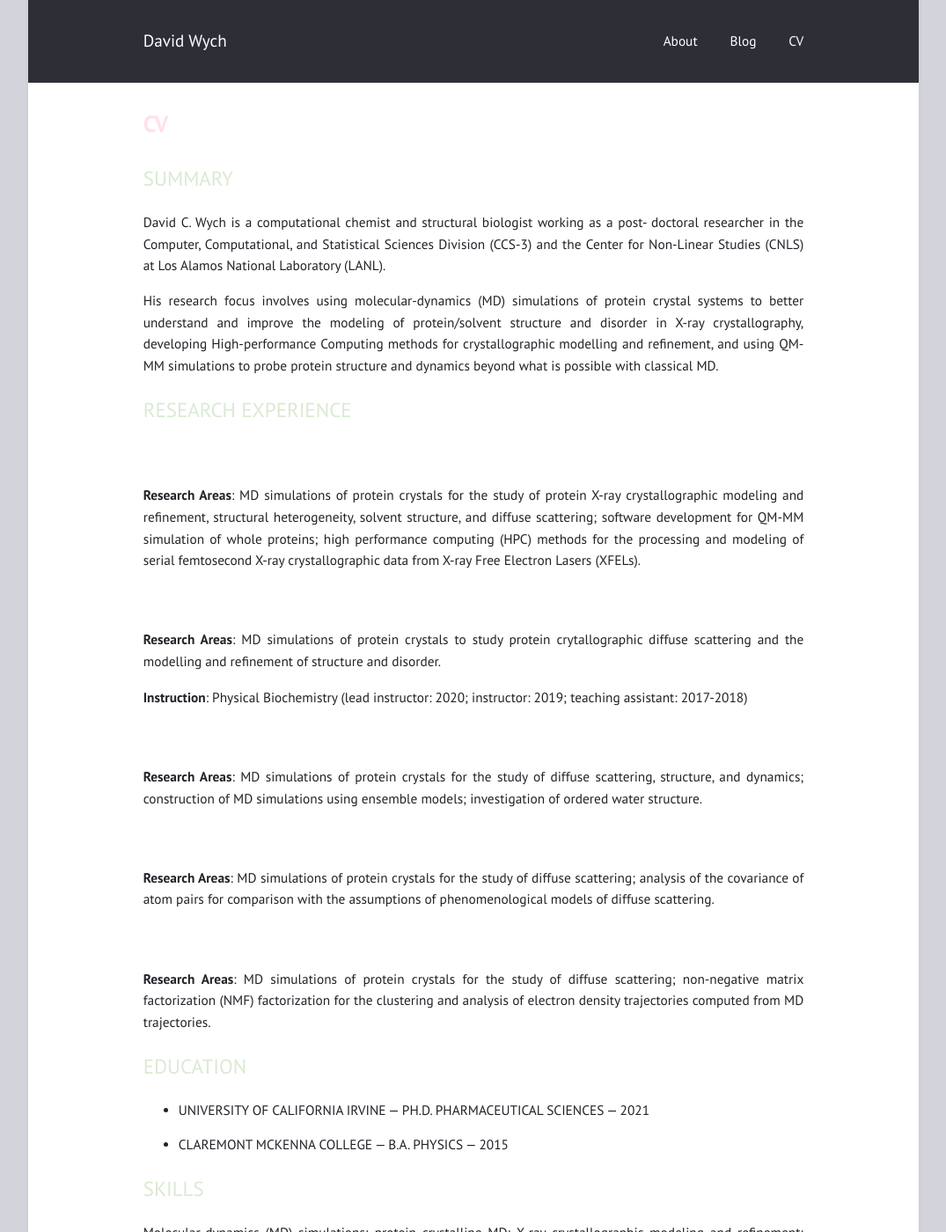
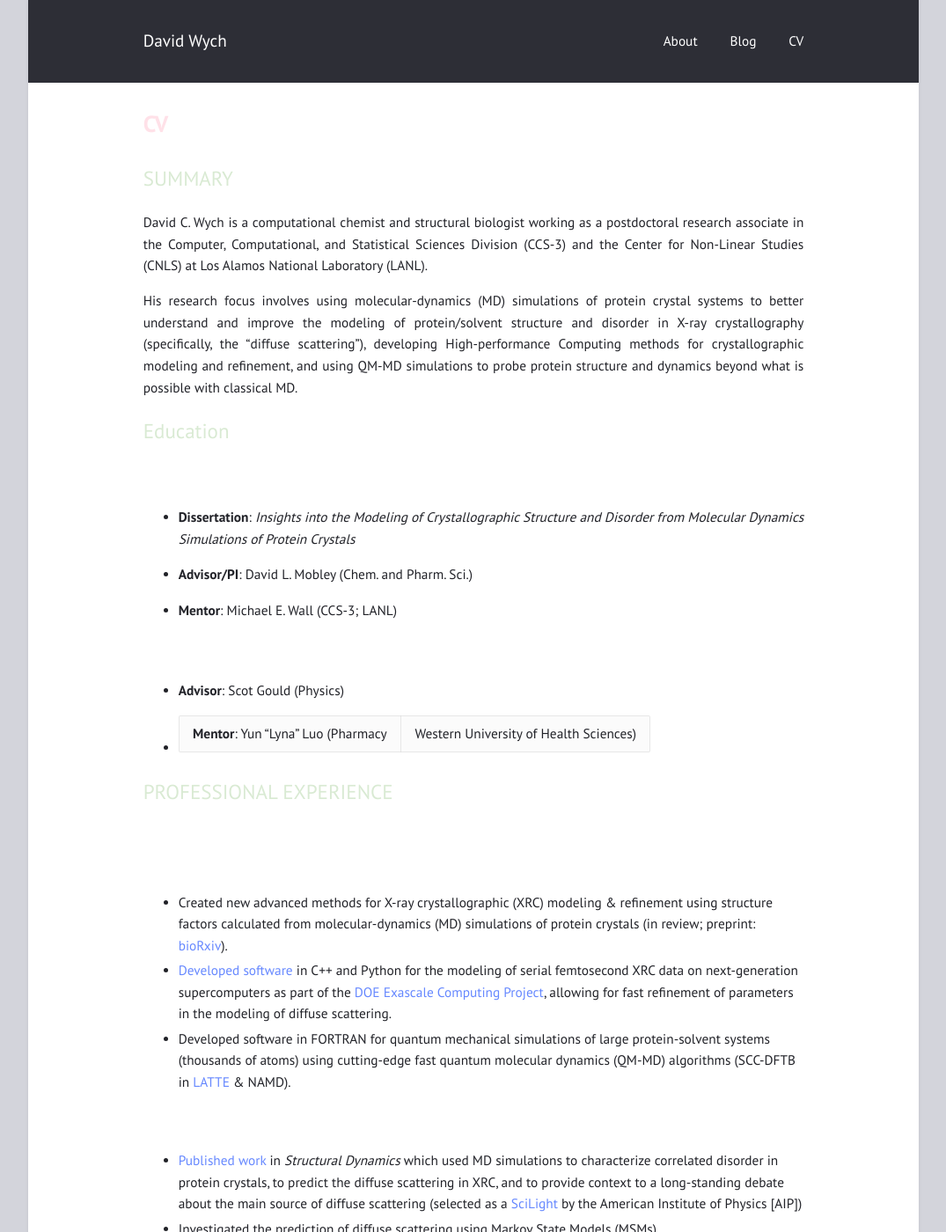
Before and after one commit to davidwych/davidwych.github.io, a Jekyll site: the page built from CV.md, in a window 1280 px wide and 1400 px high. Shown: the whole window at 88% size, without its empty margins (102-1177 px from the left). Built offline with Jekyll 4.4.1, drawn with Linux system fonts in a browser that asks for light colours; some of the changed text lies outside the part shown.

Commit message:
updating CV

```diff
--- a/CV.md
+++ b/CV.md
@@ -5,67 +5,238 @@ layout: page
 
 ## SUMMARY
 
-David C. Wych is a computational chemist and structural biologist working as a post- doctoral researcher in the Computer, Computational, and Statistical Sciences Division (CCS-3) and the Center for Non-Linear Studies (CNLS) at Los Alamos National Laboratory (LANL).
+David C. Wych is a computational chemist and structural biologist working as a postdoctoral research associate in the Computer, Computational, and Statistical Sciences Division (CCS-3) and the Center for Non-Linear Studies (CNLS) at Los Alamos National Laboratory (LANL).
 
-His research focus involves using molecular-dynamics (MD) simulations of protein crystal systems to better understand and improve the modeling of protein/solvent structure and disorder in X-ray crystallography, developing High-performance Computing methods for crystallographic modelling and refinement, and using QM-MM simulations to probe protein structure and dynamics beyond what is possible with classical MD.
+His research focus involves using molecular-dynamics (MD) simulations of protein crystal systems to better understand and improve the modeling of protein/solvent structure and disorder in X-ray crystallography (specifically, the "diffuse scattering"), developing High-performance Computing methods for crystallographic modeling and refinement, and using QM-MD simulations to probe protein structure and dynamics beyond what is possible with classical MD.
 
-## RESEARCH EXPERIENCE
+## Education
 
-### Post-doctoral Researcher -- LANL -- 2021-present
-**Research Areas**: MD simulations of protein crystals for the study of protein X-ray crystallographic modeling and refinement, structural heterogeneity, solvent structure, and diffuse scattering; software development for QM-MM simulation of whole proteins; high performance computing (HPC) methods for the processing and modeling of serial femtosecond X-ray crystallographic data from X-ray Free Electron Lasers (XFELs).
+### Ph.D. -- Pharmaceutical Sciences -- University of California, Irvine -- 2021
 
-### Graduate Student Researcher -- UCI -- 2016-2021
+- **Dissertation**: _Insights into the Modeling of Crystallographic Structure and Disorder from Molecular Dynamics Simulations of Protein Crystals_
 
-**Research Areas**: MD simulations of protein crystals to study protein crytallographic diffuse scattering and the modelling and refinement of structure and disorder.
+- **Advisor/PI**: David L. Mobley (Chem. and Pharm. Sci.)
 
-**Instruction**: Physical Biochemistry (lead instructor: 2020; instructor: 2019; teaching assistant: 2017-2018)
+- **Mentor**: Michael E. Wall (CCS-3; LANL)
 
-### CNLS Virtual Summer Intern -- LANL -- Summer 2020
+### B.A. -- Physics -- Claremont McKenna College (CMC) -- 2015
 
-**Research Areas**: MD simulations of protein crystals for the study of diffuse scattering, structure, and dynamics; construction of MD simulations using ensemble models; investigation of ordered water structure.
+- **Advisor**: Scot Gould (Physics)
 
-### Graduate Student Assistant — LANL — Winter-Fall 2019
+- **Mentor**: Yun "Lyna" Luo (Pharmacy | Western University of Health Sciences)
 
-**Research Areas**: MD simulations of protein crystals for the study of diffuse scattering; analysis of the covariance of atom pairs for comparison with the assumptions of phenomenological models of diffuse scattering.
+## PROFESSIONAL EXPERIENCE
 
-### Applied Machine Learning Summer Fellow — LANL — Summer 2018
+### Post-doctoral Researcher -- LANL -- Computer, Computational and Statistical Sciences Division (CCS-3) and the Center for Non-linear Studies (CNLS) -- 2021-present
+- Created new advanced methods for X-ray crystallographic (XRC) modeling & refinement using structure factors calculated from molecular-dynamics (MD) simulations of protein crystals (in review; preprint: [bioRxiv](https://www.biorxiv.org/content/10.1101/2022.04.04.486986v1)).
+- [Developed software](https://github.com/cctbx/cctbx_project/pull/785) in C++ and Python for the modeling of serial femtosecond XRC data on next-generation supercomputers as part of the [DOE Exascale Computing Project](https://www.exascaleproject.org), allowing for fast refinement of parameters in the modeling of diffuse scattering.
+- Developed software in FORTRAN for quantum mechanical simulations of large protein-solvent systems (thousands of atoms) using cutting-edge fast quantum molecular dynamics (QM-MD) algorithms (SCC-DFTB in [LATTE](https://github.com/lanl/LATTE) & NAMD).
 
-**Research Areas**: MD simulations of protein crystals for the study of diffuse scattering; non-negative matrix factorization (NMF) factorization for the clustering and analysis of electron density trajectories computed from MD trajectories.
+### Graduate Student Researcher -- UCI -- Pharmaceutical Sciences -- 2016-2021
 
-## EDUCATION
+- [Published work](https://aca.scitation.org/doi/10.1063/1.5132692) in *Structural Dynamics* which used MD simulations to characterize correlated disorder in protein crystals, to predict the diffuse scattering in XRC, and to provide context to a long-standing debate about the main source of diffuse scattering (selected as a [SciLight](https://aip.scitation.org/doi/10.1063/10.0000388) by the American Institute of Physics [AIP])
+- Investigated the prediction of diffuse scattering using Markov State Models (MSMs)
+- Developed methods for improving structural modeling and refinement in XRC with structure factors calculated from MD simulations of protein crystals.
 
-- UNIVERSITY OF CALIFORNIA IRVINE — PH.D. PHARMACEUTICAL SCIENCES — 2021
+### Virtual Summer Intern -- LANL -- CNLS -- Summer 2020
 
-- CLAREMONT MCKENNA COLLEGE — B.A. PHYSICS — 2015
+- Prepared, ran, and analyzed MD simulations of protein crystals, studying the effect of restraint strength on the prediction of avg. structure and harmonic disorder (B-factors).
 
-## SKILLS
+### Graduate Student Assistant -- LANL -- CCS-3 -- Winter-Fall 2019
 
-Molecular-dynamics (MD) simulations; protein crystalline MD; X-ray crystallographic modeling and refinement; software development for analysis of molecular-dynamics and crystallographic data on high-performance computing (HPC) platforms; software development for QM-MM simulation of proteins.
+- Prepared, ran, and analyzed MD simulations, characterizing the nature of correlated disorder in protein crystals, and predicting diffuse scattering in XRC.
 
-**Expertise in**: GROMACS, AMBER, Python, NumPy, SciPy, cctbx, ccp4, phenix, bash/slurm scripting
+### Professional Tutor -- Revolution Prep
 
-**Proficient in**: C(++), SciKit-Learn, Pandas, Matlab
+- One-on-one remote SAT/ACT, Physics, Chemistry, Mathematics, and Biology tutoring for high school and college students.
+
+## TEACHING EXPERIENCE
+
+### Course Instructor:
+**Physical Biochemistry** (300-level, Pharm. Sci.) – UCI – Fall 2020 – Virtual (COVID19)
+- Created original course content (homework and exams)
+- Remote course administration and instruction through Canvas and Zoom
+- Evaluations (overall performance, n=35):
+  - mean: 3.89/4; std. dev.: 0.28; median: 4; mode: 4.
+
+**Physical Biochemistry** (300-level, Pharm. Sci.) – UCI – Fall 2019 – In Person
+  - Performed a full re-write of the course curriculum (lecture slides and notes, homework, and exams)
+  - Evaluations (overall performance, n=60):
+  - mean: 3.77/4; std. dev. 0.42; median: 4; mode: 4.
+
+Course description and responsibilities:
+  - Upper-level Pharm. Sci. degree course (PHARMSCI 171): biochemistry studied from a physics-centered perspective, using Thermodynamics and Statistical Mechanics, Chemical Kinetics, and Quantum Mechanics; the only physics-based, and most math-heavy course among the degree requirements.
+  - Class size: 100-120 students
+  - Recorded, edited and published lectures twice weekly and released lecture notes for each
+  - Open office hours twice weekly, and one-on-one/group if needed
+  - Managed two TAs
+  - Handled all administrative tasks (emails, grading, reporting, etc.)
+  - Full Instructor Evaluations/Comments available upon request
+
+### Teaching Assistant:
+**Physical Biochemistry** (PHARMSCI 171) – 2018
+- Served as supplementary instructor twice weekly (20-30 students)
+
+**Introductory Chemistry Laboratory** (CHEM 1L) – 2017
+- Served as instructor for laboratory requirement for introductory chemistry (25 students)
+
+### Professional Tutor:
+**Revolution Prep** – 2015 - 2016
+- One-on-one remote tutor for 10-20 students at a time (rolling turnover) for SAT/ACT, and high-school Physics, Chemistry, Biology, and Mathematics.
+
+### Course Tutor:
+**Scripps College** – 2014 - 2015
+- Calculus I - III and Differential Equations
+
+**Keck Science Department of the Claremont Colleges** – 2013 - 2015
+- Physics (all major-required courses)
+
 
 ## PUBLICATIONS
 
-- Wych, D. C., Aoto, P. C., Vu, L., Wolff, A. M., Mobley, D. L., Fraser, J. S., Taylor, S.S., & Wall, M. E. (2022). "Molecular-Dynamics Simulation Methods for Macromolecular Crystallography". *bioRxiv*. [preprint]
+### Peer-reviewed Publications
 
-- Ge, Y., Wych, D. C., Samways, M. L., Wall, M. E., Essex, J. W., & Mobley, D. L. (2022). "Enhancing Sampling of Water Rehydration on Ligand Binding: A Comparison of Techniques." *Journal of Chemical Theory and Computation*, 18(3), 1359-1381.
+- [Ge, Y., **Wych, D. C.**, Samways, M. L., Wall, M. E., Essex, J. W., & Mobley, D. L. (2022). "Enhancing Sampling of Water Rehydration on Ligand Binding: A Comparison of Techniques." *Journal of Chemical Theory and Computation*, 18(3), 1359-1381.](https://pubs.acs.org/doi/10.1021/acs.jctc.1c00590)
 
-- Wych, D. C. (2021). "Insights Into the Modeling of Crystallographic Structure and Disorder from Molecular Dynamics Simulations of Protein Crystals." University of California, Irvine. [Dissertation]
+- [**Wych, D. C.**, Fraser, J. S., Mobley, D. L., & Wall, M. E. (2019). "Liquid-like and rigid-body motions in molecular-dynamics simulations of a crystalline protein." *Structural Dynamics*, 6(6), 064704. [Selected as a Feature Article by the Editors of Structural Dynamics, and a SciLight by the AIP]](https://aca.scitation.org/doi/10.1063/1.5132692)
 
-- Wych, D. C., Fraser, J. S., Mobley, D. L., & Wall, M. E. (2019). "Liquid-like and rigid-body motions in molecular-dynamics simulations of a crystalline protein." *Structural Dynamics*, 6(6), 064704. [Selected as a Feature Article by the Editors of Structural Dynamics, and a SciLight by the AIP]
+### Pre-print and in-review
 
-## INVITED PRESENTATIONS
+- Wych, D. C., Aoto, P. C., Vu, L., Wolff, A. M., Mobley, D. L., Fraser, J. S., Taylor, S.S., & Wall, M. E. (2022). "Molecular-Dynamics Simulation Methods for Macromolecular Crystallography". In review. [Preprint on the *bioRxiv*.](https://doi.org/10.1101/2022.04.04.486986)
 
-- 57th Course of the Erice International School of Crystallography — Diffuse Scattering: The Crystallography of Dynamics, Defects, and Disorder
+- Doyle, M., Bhowmick, A., Wych, D.C., Lassalle, L., Simon, P., Holton, J., Sauter, N.K., Yachandra, V.K., Kern, J.F., Yano, J., Wall, M.E. “Molecular dynamics simulations of Photosystem II crystals combined with time resolved XFEL serial crystallography.” *Preprint coming soon to the bioRxiv*.
 
-    - **Lecture**: “Analysis of Molecular Dynamics Simulations of Protein Crystals”
+## HONORS AND AWARDS
 
-    - **Workshops**: Preparation of Crystalline Molecular Dynamics Simulations, Analysis of MD Simulations of Protein Crystals for the study of Diffuse Scattering
+### CNLS Postdoctoral Fellowship -- LANL -- 2021
+- Competitive fellowship funding 50% time, allowing for continuation of graduate work in LANLs most collaborative, interdisciplinary division, and for exposure to the cutting edge in a wide variety of fields, from quantum information and machine learning to microbiology, genomics, and petroleum engineering.
 
-- "Molecular Dynamics Simulation Methods for Macromolecular Crystallography”. OpenEye CUP XXI. March, 2022.
+### Applied Machine Learning Summer Fellowship -- LANL -- 2018
+- Applied Non-negative Matrix Factorization (NMF) to trajectories of three-dimensional electron density calculated from molecular dynamics (MD) simulations to isolate the structural/dynamical features important to the prediction of diffuse scattering.
 
-- “Molecular Dynamics Simulations of Protein X-ray Crystallographic Diffuse Scattering”. American Crystallographic Association (ACA) Annual Meeting, 2019. July, 2019.
 
-- “Non-negative Matrix Factorization for Structural Dynamics and Clustering of Electron Density Trajectories”. Applied Machine Learning Summer Fellowship Presentation Series. August, 2018.
+## PROFESSIONAL ACTIVITIES AND AFFILIATIONS
+
+**Invited Lecturer and Workshop Leader/Organizer** at the 57th Course of the Erice International School of Crystallography on Diffuse Scattering: the crystallography of dynamics, defects, and disorder. (2022)
+- Lecture:
+  - Analysis of Molecular Dynamics Simulations of Protein Crystals
+- Workshops:
+  - Molecular Dynamics Simulations of Bio-molecular Crystals: System Preparation
+  - Molecular Dynamics Simulations of Bio-molecular Crystals: Analysis
+
+**Reviewer** for the Journal of Chemical Informatics and Modeling (JCIM) (2022)
+
+Member of the American Chemical Society (ACS), Biophysical Society (BPS), and American Crystallographic Association (ACA) (since 2019)
+
+## COMPUTATIONAL EXPERTISE
+
+<table style="display: inline-table; vertical-align: middle">
+  <tbody><tr>
+    <td><p>
+      &sdot; GROMACS (9 yrs.)
+    </p></td>
+    <td><p>
+      &sdot; AMBER (9 yrs.)
+    </p></td>
+    <td><p>
+      &sdot; CHARMM (2 yrs.)
+    </p></td>
+    <td><p>
+      &sdot; NAMD (1 yr.)
+    </p></td>
+    <td><p>
+      &sdot; LATTE (1 yr.)
+    </p></td>
+  </tr><tr>
+    <td><p>
+      &sdot; OpenEye toolkits
+    </p></td>
+    <td><p>
+      &sdot; MDTraj
+    </p></td>
+    <td><p>
+      &sdot; ParmEd
+    </p></td>
+    <td><p>
+      &sdot; PyEMMA
+    </p></td>
+    <td><p>
+      &sdot; ChimeraX
+    </p></td>
+  </tr><tr>
+    <td><p>
+      &sdot; PyMOL
+    </p></td>
+    <td><p>
+      &sdot; VMD
+    </p></td>
+    <td><p>
+      &sdot; cctbx (4 yrs.)
+    </p></td>
+    <td><p>
+      &sdot; phenix (3 yrs.)
+    </p></td>
+    <td><p>
+      &sdot; ccp4 (3 yrs.)
+    </p></td>
+  </tr><tr>
+    <td><p>
+      &sdot; coot
+    </p></td>
+    <td><p>
+      &sdot; lunus
+    </p></td>
+    <td><p>
+      &sdot; Python (10 yrs.)
+    </p></td>
+    <td><p>
+      &sdot; NumPy
+    </p></td>
+    <td><p>
+      &sdot; SciPy
+    </p></td>
+  </tr><tr>
+    <td><p>
+      &sdot; pandas
+    </p></td>
+    <td><p>
+      &sdot; Matplotlib
+    </p></td>
+    <td><p>
+      &sdot; Jupyter
+    </p></td>
+    <td><p>
+      &sdot; C++ (2 yrs.)
+    </p></td>
+    <td><p>
+      &sdot; bash/zsh (10 yrs.)
+    </p></td>
+  </tr><tr>
+    <td><p>
+      &sdot; slurm (9 yrs.)
+    </p></td>
+    <td><p>
+      &sdot; LaTeX
+    </p></td>
+    <td><p>
+      &sdot; Mathematica
+    </p></td>
+    <td><p>
+      &sdot; Maple
+    </p></td>
+    <td><p>
+      &sdot; MATLAB
+    </p></td>
+  </tr></tbody>
+</table>
+
+## PROFESSIONAL PRESENTATIONS
+
+“Analysis of Molecular Dynamics Simulations of Protein Crystals”
+- Invited lecture at the 57th Course of the Erice International School of Crystallography
+
+“Molecular Dynamics Simulation Methods for Macromolecular Crystallography”
+- Invited presentation at OpenEye CUP XXI (Technical Conference for OpenEye Scientific Software), Santa Fe, NM
+
+“Molecular Dynamics Simulations of Protein X-ray Crystallographic Diffuse Scattering”
+- Invited presentation at the 69th Annual Meeting of the American Crystallographic Association (ACA), July 20-24. Cincinnati/Northern Kentucky. Section 2.1.3.
```
Also changed, not shown: 3 other files.
